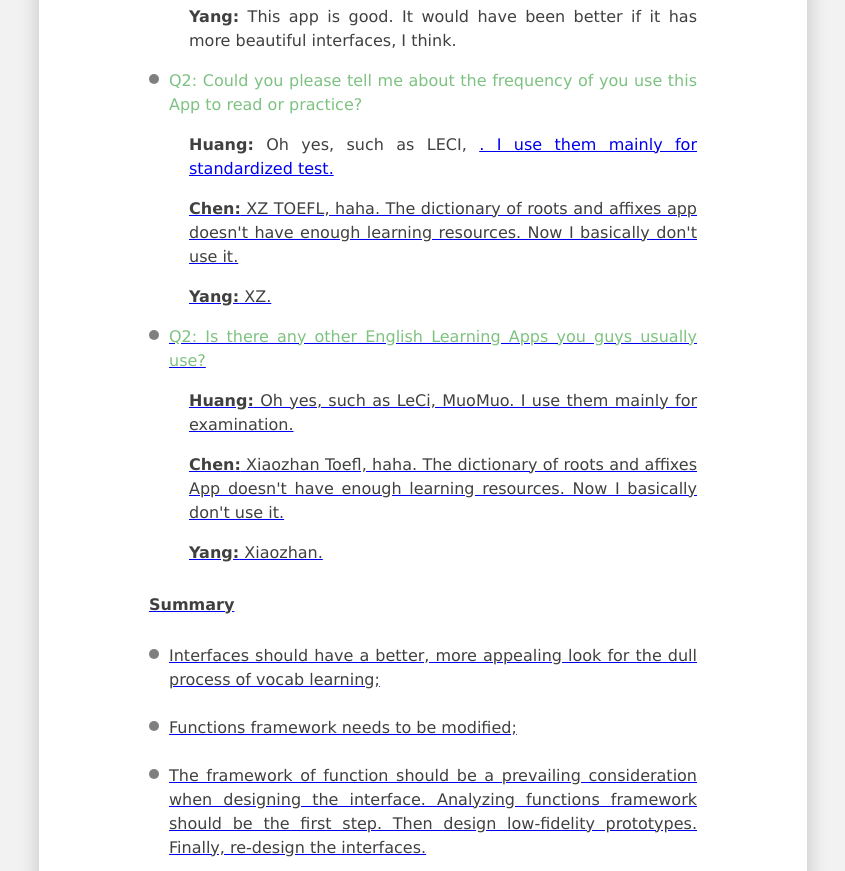
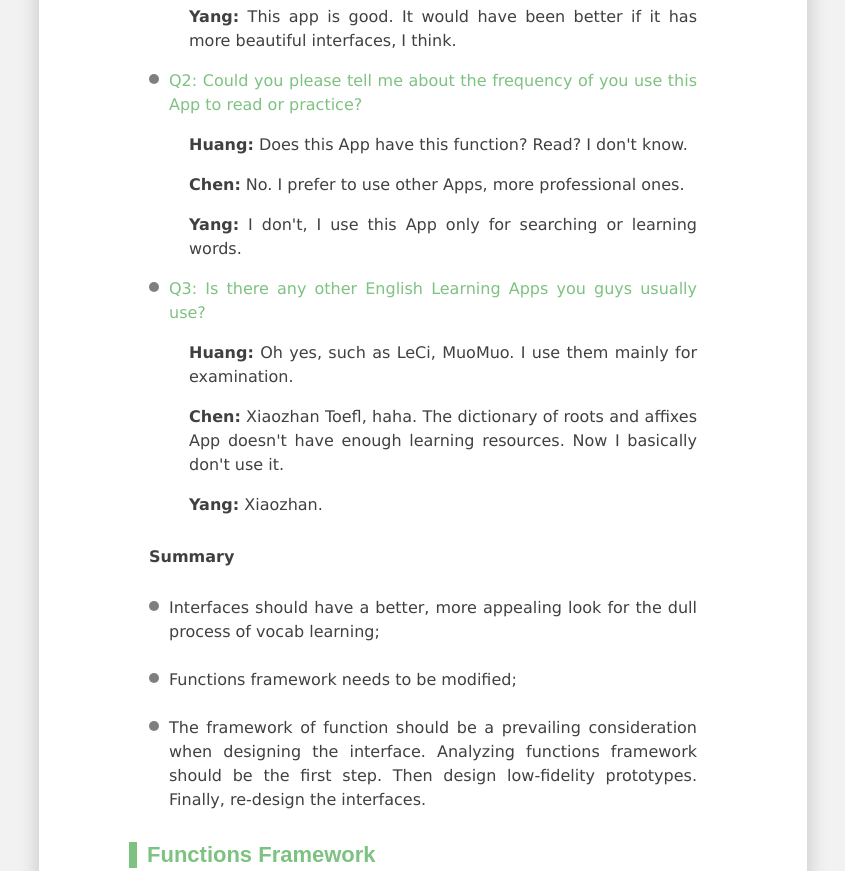
Before and after one commit to qingqiuhan/qingqiuhan.github.io-work1, a plain HTML site: page index.html in a window 1280 px wide. Shown: the part 2740-3611 px from the top of the page, without its empty margins (217-1062 px from the left). Drawn offline with Linux system fonts and the light colour scheme.

Commit message:
Update index.html

```diff
--- a/index.html
+++ b/index.html
@@ -253,11 +253,11 @@
                 <ul class="sample3" style="color: #7EC282;">
                     <li>Q2: Could you please tell me about the frequency of you use this App to read or practice?</li>
                 </ul>
-                <p class="sample3" style="margin-left: 150px;"><b>Huang:</b> Oh yes, such as LECI, <a href="https://apps.apple.com/us/app/%E5%A2%A8%E5%A2%A8%E8%83%8C%E5%8D%95%E8%AF%8D-%E5%9B%9B%E5%85%AD%E7%BA%A7%E8%80%83%E7%A0%94%E7%AD%89%E8%8B%B1%E8%AF%AD%E8%AF%8D%E6%B1%87%E8%AE%B0%E5%BF%86/id888483369"MoMo>. I use them mainly for standardized test.</p>
-                <p class="sample3" style="margin-left: 150px;"><b>Chen:</b> XZ TOEFL, haha. The dictionary of roots and affixes app doesn't have enough learning resources. Now I basically don't use it.</p>
-                <p class="sample3" style="margin-left: 150px;"><b>Yang:</b> XZ.</p>
+                <p class="sample3" style="margin-left: 150px;"><b>Huang:</b> Does this App have this function? Read? I don't know.</p>
+                <p class="sample3" style="margin-left: 150px;"><b>Chen:</b> No. I prefer to use other Apps, more professional ones.</p>
+                <p class="sample3" style="margin-left: 150px;"><b>Yang:</b> I don't, I use this App only for searching or learning words.</p>
                 <ul class="sample3" style="color: #7EC282;">
-                    <li>Q2: Is there any other English Learning Apps you guys usually use?</li>
+                    <li>Q3: Is there any other English Learning Apps you guys usually use?</li>
                 </ul>
                 <p class="sample3" style="margin-left: 150px;"><b>Huang:</b> Oh yes, such as LeCi, MuoMuo. I use them mainly for examination. </p>
                 <p class="sample3" style="margin-left: 150px;"><b>Chen:</b> Xiaozhan Toefl, haha. The dictionary of roots and affixes App doesn't have enough learning resources. Now I basically don't use it.</p>
```
